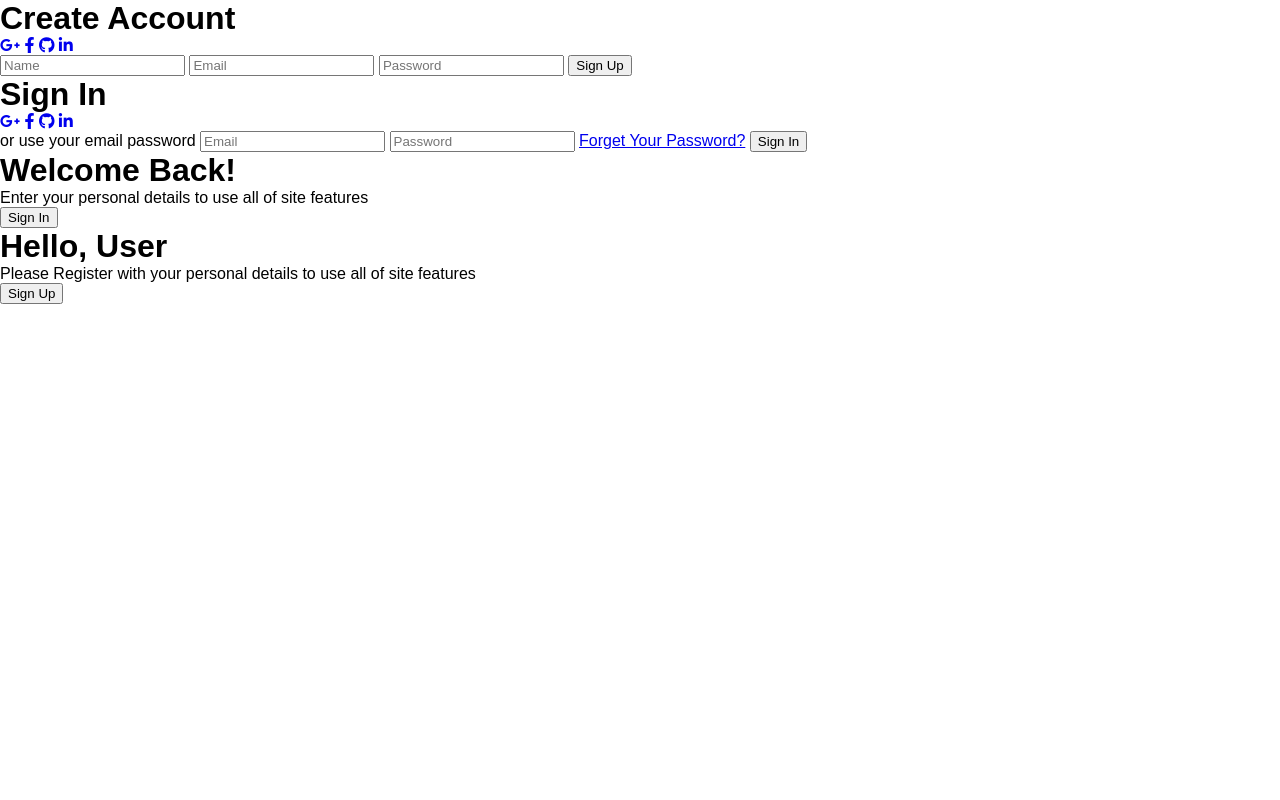
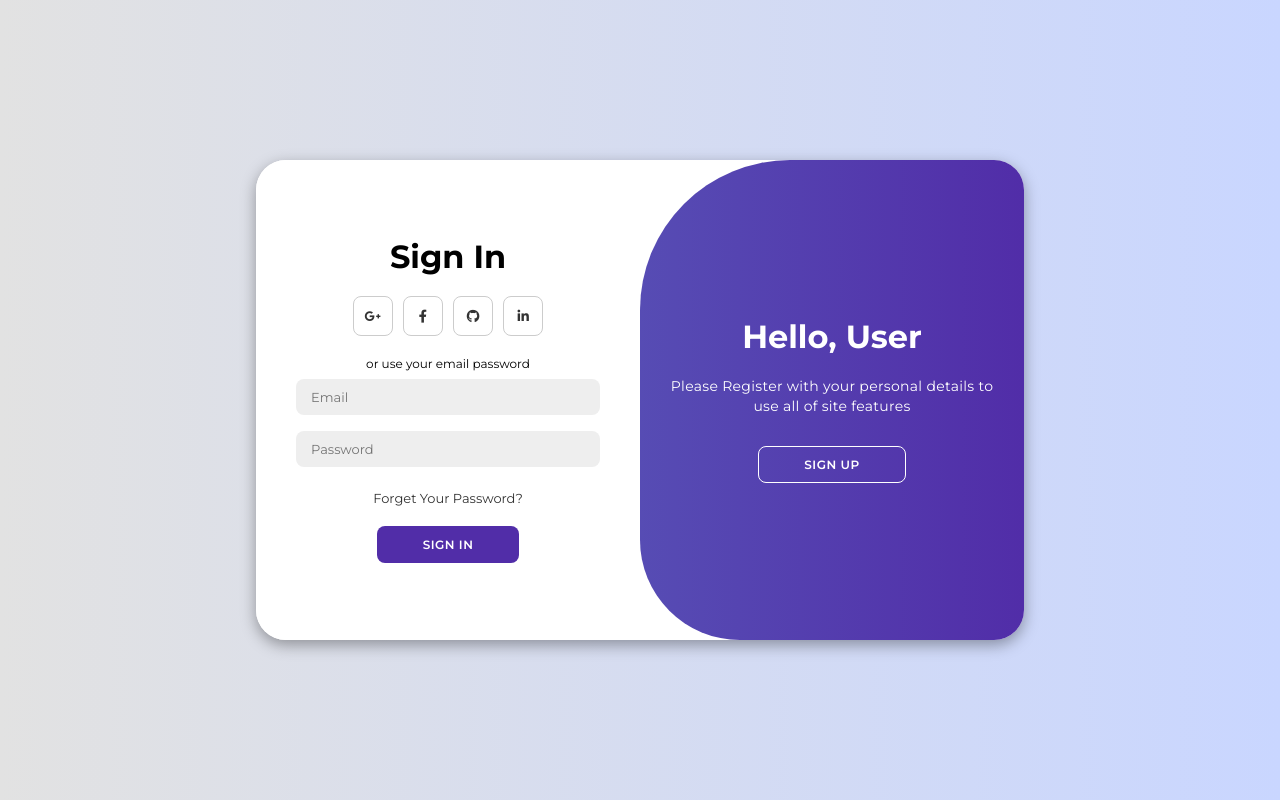
Before and after one commit to neupanekiran/Wav2lip, a plain HTML site: page sigin.html in a window 1280 px wide. Drawn offline with Linux system fonts and the light colour scheme.

Commit message:
Update sigin.css

```diff
--- a/CSS/sigin.css
+++ b/CSS/sigin.css
@@ -1,180 +1,234 @@
-/* General Reset */
-* {
+@import url('https://fonts.googleapis.com/css2?family=Montserrat:wght@300;400;500;600;700&display=swap');
+
+*{
     margin: 0;
-    font-family: 'Sora', sans-serif;
+    padding: 0;
     box-sizing: border-box;
+    font-family: 'Montserrat', sans-serif;
 }
 
-/* Navbar Section */
-.left-section, .right-section {
+body{
+    background-color: #c9d6ff;
+    background: linear-gradient(to right, #e2e2e2, #c9d6ff);
     display: flex;
     align-items: center;
+    justify-content: center;
+    flex-direction: column;
+    height: 100vh;
 }
 
-.nav-bar {
-    display: flex;
-    justify-content: space-between;
-    padding: 10px 20px;
-    background-color: #1a202c;
-    box-shadow: 0 2px 4px rgba(0, 0, 0, 0.1);
+.container{
+    background-color: #fff;
+    border-radius: 30px;
+    box-shadow: 0 5px 15px rgba(0, 0, 0, 0.35);
+    position: relative;
+    overflow: hidden;
+    width: 768px;
+    max-width: 100%;
+    min-height: 480px;
 }
 
-.nav-logo {
-    height: 50px;
-    width: 150px;
-    margin-right: 20px;
+.container p{
+    font-size: 14px;
+    line-height: 20px;
+    letter-spacing: 0.3px;
+    margin: 20px 0;
 }
 
-.logo {
-    background-image: url("../pics/logo.png");
-    background-size: cover;
-    height: 50px;
-    width: 100%;
+.container span{
+    font-size: 12px;
 }
 
-.nav-bar .item {
-    font-size: 1.2rem;
-    font-weight: 400;
-    color: #f8f9fa;
-    transition: color 0.3s;
+.container a{
+    color: #333;
+    font-size: 13px;
+    text-decoration: none;
+    margin: 15px 0 10px;
 }
 
-.nav-bar .item.generate {
-    margin-right: 20px;
-}
-
-.nav-bar .item.history {
-    margin-right: 15px;
-}
-
-.nav-bar .item:hover {
-    color: #63b3ed;
-}
-
-.nav-bar .right-section {
-    margin-left: auto;
-}
-
-.nav-bar .profile {
-    position: relative;
-    display: flex;
-    align-items: center;
-    cursor: pointer;
-    background-color: #2d3748;
-    border-radius: 5px;
-    height: 50px;
-    width: 150px;
-    padding: 0 15px;
-    color: #f8f9fa;
-    transition: background-color 0.3s ease;
-}
-
-.nav-bar .profile:hover {
-    background-color: #4a5568;
-}
-
-.nav-bar .profile img {
-    width: 40px;
-    height: 40px;
-    border-radius: 50%;
-    margin-right: 10px;
-}
-
-.nav-bar .profile .name {
-    font-size: 1rem;
-    font-weight: bold;
-}
-
-.nav-bar .profile .dropdown {
-    display: none;
-    position: absolute;
-    top: 60px;
-    right: 0;
-    background-color: white;
-    box-shadow: 0 0 10px rgba(0, 0, 0, 0.1);
-    border-radius: 5px;
-    overflow: hidden;
-    z-index: 1;
-}
-
-.nav-bar .profile .dropdown a {
-    display: block;
-    padding: 10px;
-    color: black;
-    text-decoration: none;
+.container button{
+    background-color: #512da8;
+    color: #fff;
+    font-size: 12px;
+    padding: 10px 45px;
+    border: 1px solid transparent;
+    border-radius: 8px;
     font-weight: 600;
-}
-
-.nav-bar .profile .dropdown a:hover {
-    background-color: #f1f1f1;
-}
-
-/* GIF Gallery Section */
-.gif-gallery {
-    display: flex;
-    flex-direction: column;
-    align-items: center;
-    padding: 20px;
-}
-
-.gif-row {
-    display: flex;
-    gap: 10px;
-    margin-bottom: 20px;
-}
-
-.gif-item {
-    width: 150px;
-    height: 150px;
-    border-radius: 10px;
-    object-fit: cover;
-    transition: transform 0.3s ease, box-shadow 0.3s ease;
+    letter-spacing: 0.5px;
+    text-transform: uppercase;
+    margin-top: 10px;
     cursor: pointer;
 }
 
-.gif-item:hover {
-    transform: scale(1.1);
-    box-shadow: 0 8px 16px rgba(0, 0, 0, 0.2);
+.container button.hidden{
+    background-color: transparent;
+    border-color: #fff;
 }
 
-/* Main Section */
-main {
+.container form{
+    background-color: #fff;
     display: flex;
+    align-items: center;
+    justify-content: center;
+    flex-direction: column;
+    padding: 0 40px;
+    height: 100%;
+}
+
+.container input{
+    background-color: #eee;
+    border: none;
+    margin: 8px 0;
+    padding: 10px 15px;
+    font-size: 13px;
+    border-radius: 8px;
+    width: 100%;
+    outline: none;
+}
+
+.form-container{
+    position: absolute;
+    top: 0;
+    height: 100%;
+    transition: all 0.6s ease-in-out;
+}
+
+.sign-in{
+    left: 0;
+    width: 50%;
+    z-index: 2;
+}
+
+.container.active .sign-in{
+    transform: translateX(100%);
+}
+
+.sign-up{
+    left: 0;
+    width: 50%;
+    opacity: 0;
+    z-index: 1;
+
+
+
+}
+
+
+.styled-select {
+    width: 50%;
+    padding: 8px;
+    font-size: 12px;
+    border: 1px, #0000;
+    border-radius: 7px;
+    background-color: #fcf6f6;
+    color: #000000;
+    outline: none;
+    transition: border-color 0.3s;
+
+}
+
+.styled-select:hover,
+.styled-select:focus {
+    border-color: #1e90ff;
+}
+
+
+
+.container.active .sign-up{
+    transform: translateX(100%);
+    opacity: 1;
+    z-index: 5;
+    animation: move 0.6s;
+}
+
+@keyframes move{
+    0%, 49.99%{
+        opacity: 0;
+        z-index: 1;
+    }
+    50%, 100%{
+        opacity: 1;
+        z-index: 5;
+    }
+}
+
+.social-icons{
+    margin: 20px 0;
+}
+
+.social-icons a{
+    border: 1px solid #ccc;
+    border-radius: 20%;
+    display: inline-flex;
     justify-content: center;
     align-items: center;
-    flex: 1;
-    background-color: #f8f9fa;
-    padding: 20px;
+    margin: 0 3px;
+    width: 40px;
+    height: 40px;
 }
 
-/* Input Section */
-.input-section {
-    display: flex;
-    flex-direction: column;
-    align-items: center;
+.toggle-container{
+    position: absolute;
+    top: 0;
+    left: 50%;
+    width: 50%;
+    height: 100%;
+    overflow: hidden;
+    transition: all 0.6s ease-in-out;
+    border-radius: 150px 0 0 100px;
+    z-index: 1000;
 }
 
-.text-input {
-    width: 300px;
-    padding: 10px;
-    font-size: 1rem;
-    margin-bottom: 15px;
-    border-radius: 5px;
-    border: 1px solid #ccc;
+.container.active .toggle-container{
+    transform: translateX(-100%);
+    border-radius: 0 150px 100px 0;
 }
 
-.generate-btn {
-    width: 150px;
-    padding: 10px;
-    font-size: 1rem;
-    color: white;
-    background-color: #007bff;
-    border: none;
-    border-radius: 5px;
-    cursor: pointer;
-    transition: background-color 0.3s ease;
+.toggle{
+    background-color: #512da8;
+    height: 100%;
+    background: linear-gradient(to right, #5c6bc0, #512da8);
+    color: #fff;
+    position: relative;
+    left: -100%;
+    height: 100%;
+    width: 200%;
+    transform: translateX(0);
+    transition: all 0.6s ease-in-out;
 }
 
-.generate-btn:hover {
-    background-color: #0056b3;
+.container.active .toggle{
+    transform: translateX(50%);
 }
+
+.toggle-panel{
+    position: absolute;
+    width: 50%;
+    height: 100%;
+    display: flex;
+    align-items: center;
+    justify-content: center;
+    flex-direction: column;
+    padding: 0 30px;
+    text-align: center;
+    top: 0;
+    transform: translateX(0);
+    transition: all 0.6s ease-in-out;
+}
+
+.toggle-left{
+    transform: translateX(-200%);
+}
+
+.container.active .toggle-left{
+    transform: translateX(0);
+}
+
+.toggle-right{
+    right: 0;
+    transform: translateX(0);
+}
+
+.container.active .toggle-right{
+    transform: translateX(200%);
+}
```
